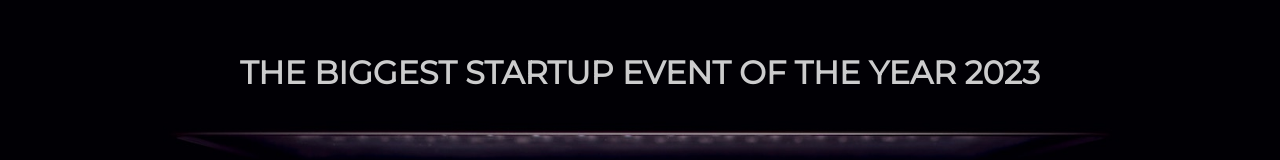
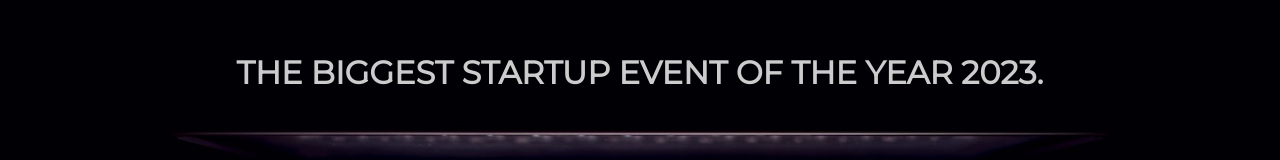
Before and after one commit to amitabhjain/amitabhjain.github.io, a plain HTML site: page index.html in a window 1280 px wide. Shown: the part 181-341 px from the top of the page. Drawn offline with nearby package versions, Linux system fonts and the light colour scheme.

Commit message:
2nd Commit to test

```diff
--- a/index.html
+++ b/index.html
@@ -21,7 +21,7 @@
         <div class="row">
           <div class="col-lg-12 my-auto">
             <h1 class="text-uppercase faded">
-              <strong>the biggest startup event of the year 2023</strong>
+              <strong>The biggest startup event of the year 2023.</strong>
             </h1>
             <hr>
           </div>
```
